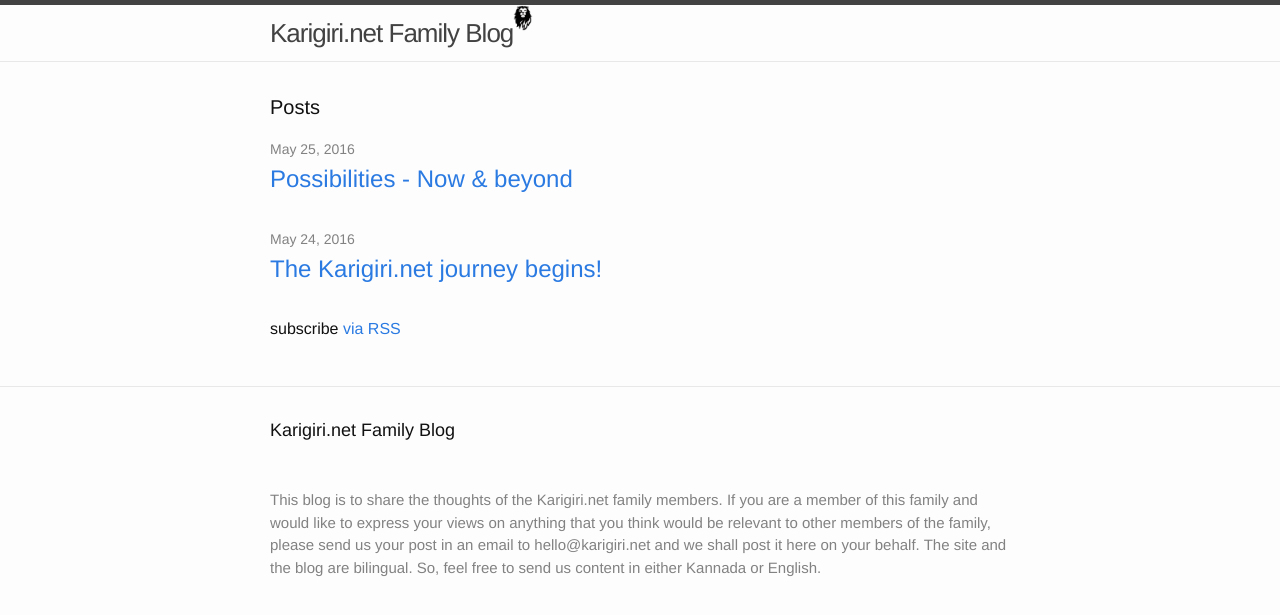
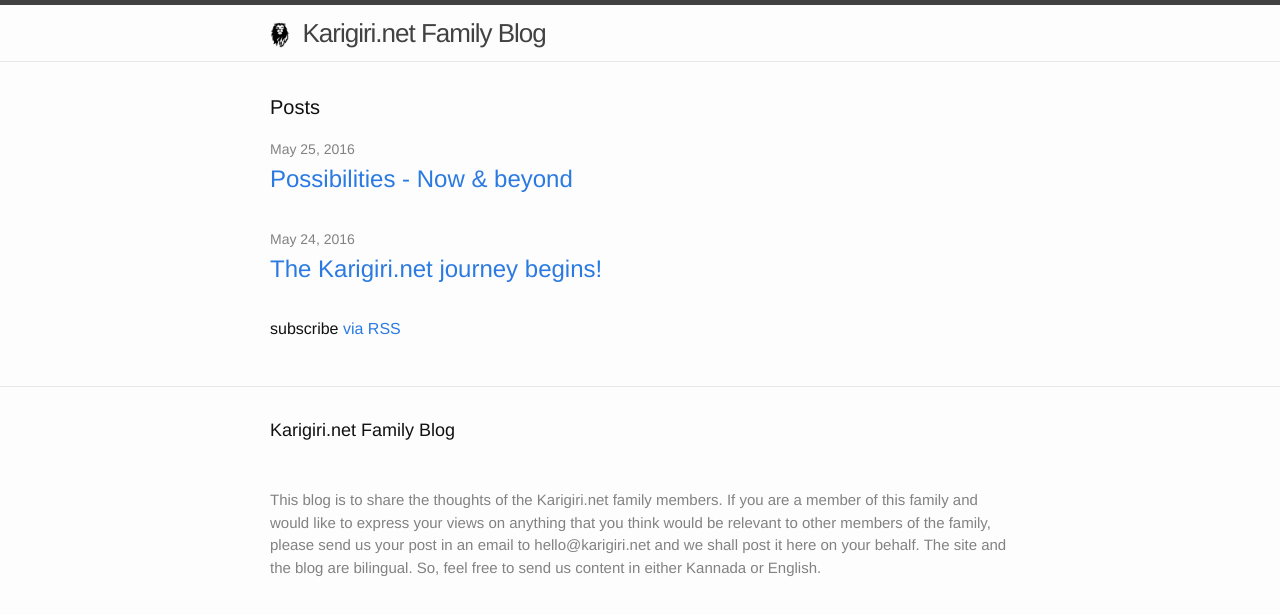
Before and after one commit to kirankn/blog.karigiri.net, a Jekyll site: the page built from index.html, in a window 1280 px wide. Shown: the top 615 px of the page. Built offline with Jekyll 4.4.1, drawn with Linux system fonts in a browser that asks for light colours.

Commit message:
Update header.html

```diff
--- a/_includes/header.html
+++ b/_includes/header.html
@@ -2,7 +2,7 @@
 
   <div class="wrapper">
 
-    <img src="/images/icon.png" width="20"> &nbsp;&nbsp;<a class="site-title" href="{{ site.baseurl }}/">{{ site.title }}</a>
+    <a class="site-title" href="{{ site.baseurl }}/"><img src="/images/icon.png" width="20"> &nbsp;{{ site.title }} &nbsp;</a>
 
     <nav class="site-nav">
       <a href="#" class="menu-icon">
```
